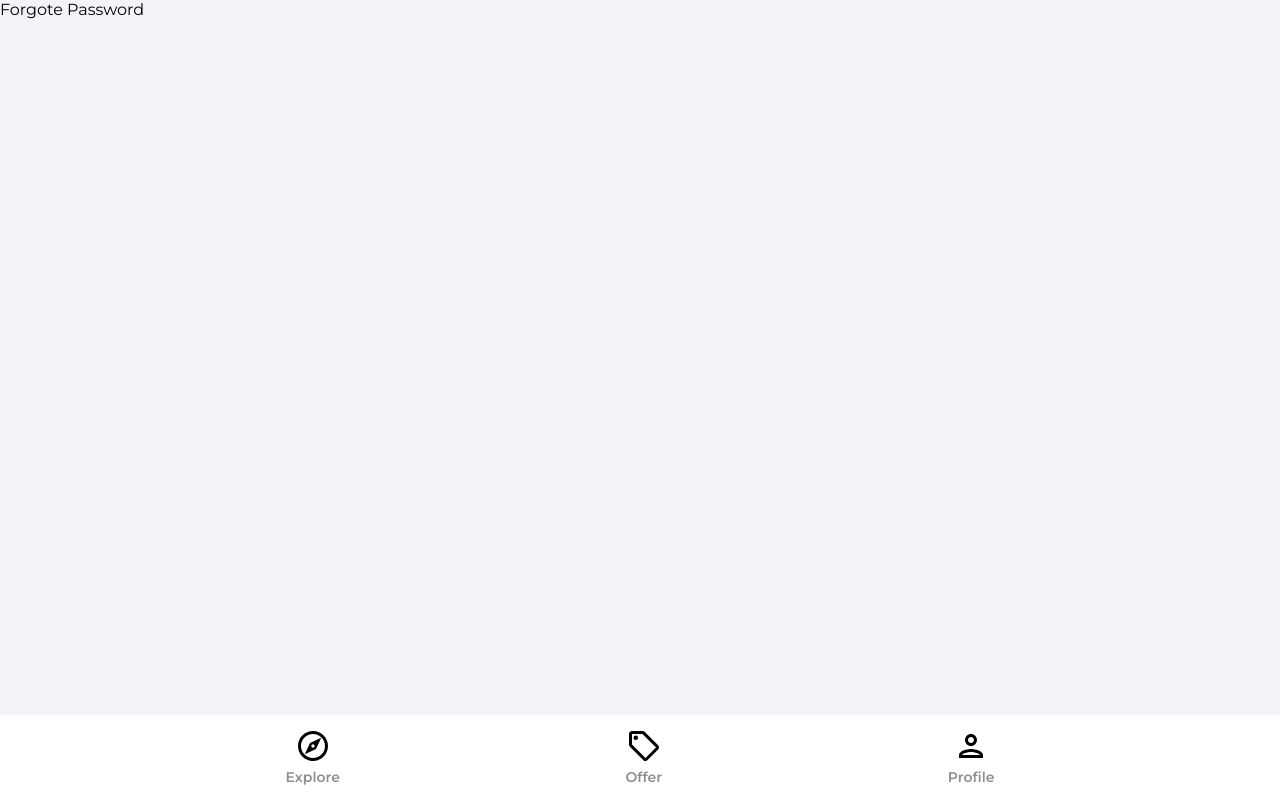
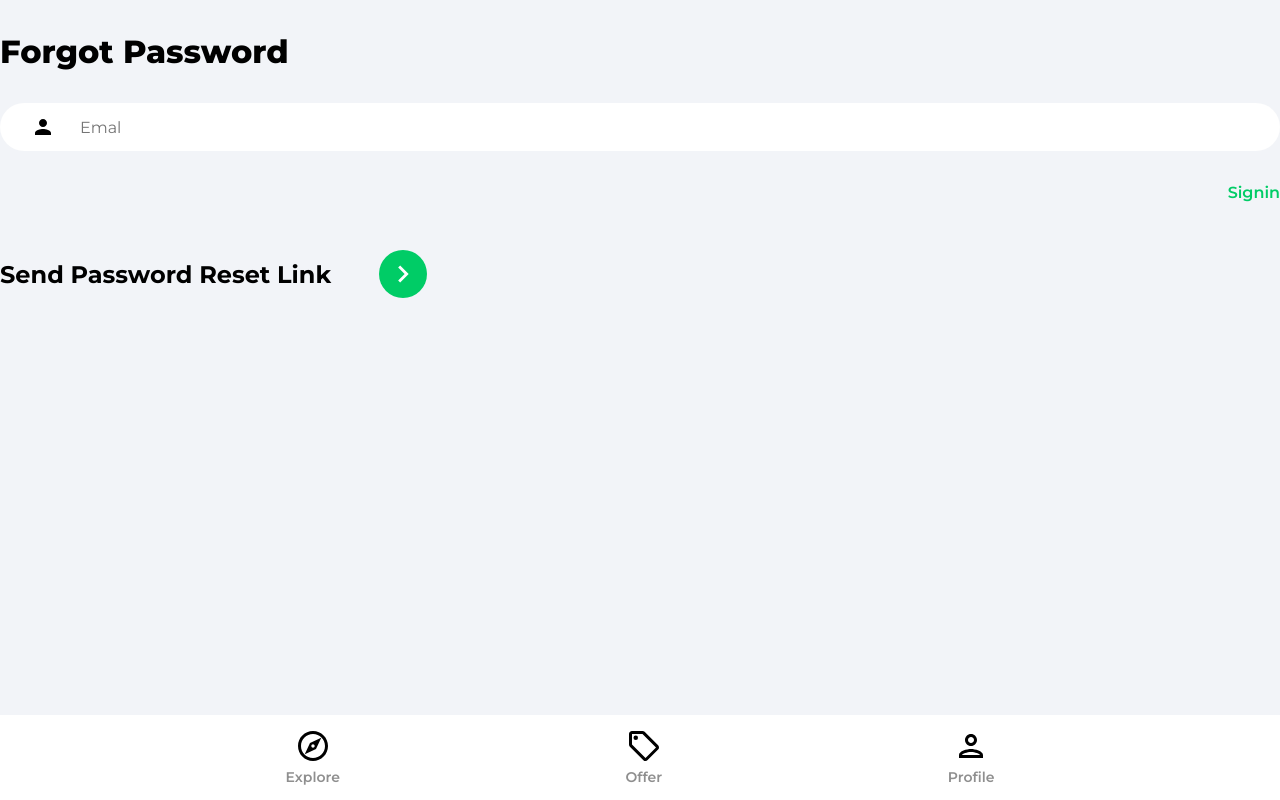
Before and after one commit to thatkhay/HorizonHomes, a React (Create React App) app in the folder horizon-homes/: page /forgotpassword in a window 1280 px wide. Built offline with nearby package versions, Linux system fonts and the light colour scheme.

Commit message:
worked on the forgot password with firebase

```diff
--- a/horizon-homes/src/pages/ForgotPassword.jsx
+++ b/horizon-homes/src/pages/ForgotPassword.jsx
@@ -1,8 +1,48 @@
-import React from 'react'
+import { getAuth, sendPasswordResetEmail } from "firebase/auth"
+import {toast} from 'react-toastify'
+import { ReactComponent as ArrowRightIcon } from "../assets/svg/keyboardArrowRightIcon.svg"
+import { useState } from "react"
+import { Link } from "react-router-dom"
 
 const ForgotePassword = () => {
+  const [email, setEmail] = useState('')
+  const onChange = (e) => {
+    setEmail(e.target.value)
+  }
+  const onSubmit = async (e) => {
+    e.preventDefault()
+    try {
+      const auth = getAuth()
+      await sendPasswordResetEmail(auth, email)
+      toast.success('Mail sent, check Email inbox')
+    } catch (error) {
+      toast.error('Could not send reset mail')
+    }
+
+  }
   return (
-    <div>Forgote Password</div>
+    <div>
+      <header>
+        <p className="pageHeader">Forgot Password</p>
+      </header>
+
+      <main>
+        <form onSubmit={onSubmit}>
+<input type="email"  className="emailInput" placeholder="Emal" id="email" value={email} onChange={onChange}/>
+<Link className="forgotPasswordLink" to='/signin'>
+  Signin
+</Link>
+<div className="signInBar">
+  <div className="signInText">
+    Send Password Reset Link
+  </div>
+  <button className="signInButton">
+    <ArrowRightIcon fill='white' width='2.125rem' height='2.125rem' />
+  </button>
+</div>
+        </form>
+      </main>
+    </div>
   )
 }
 
```
